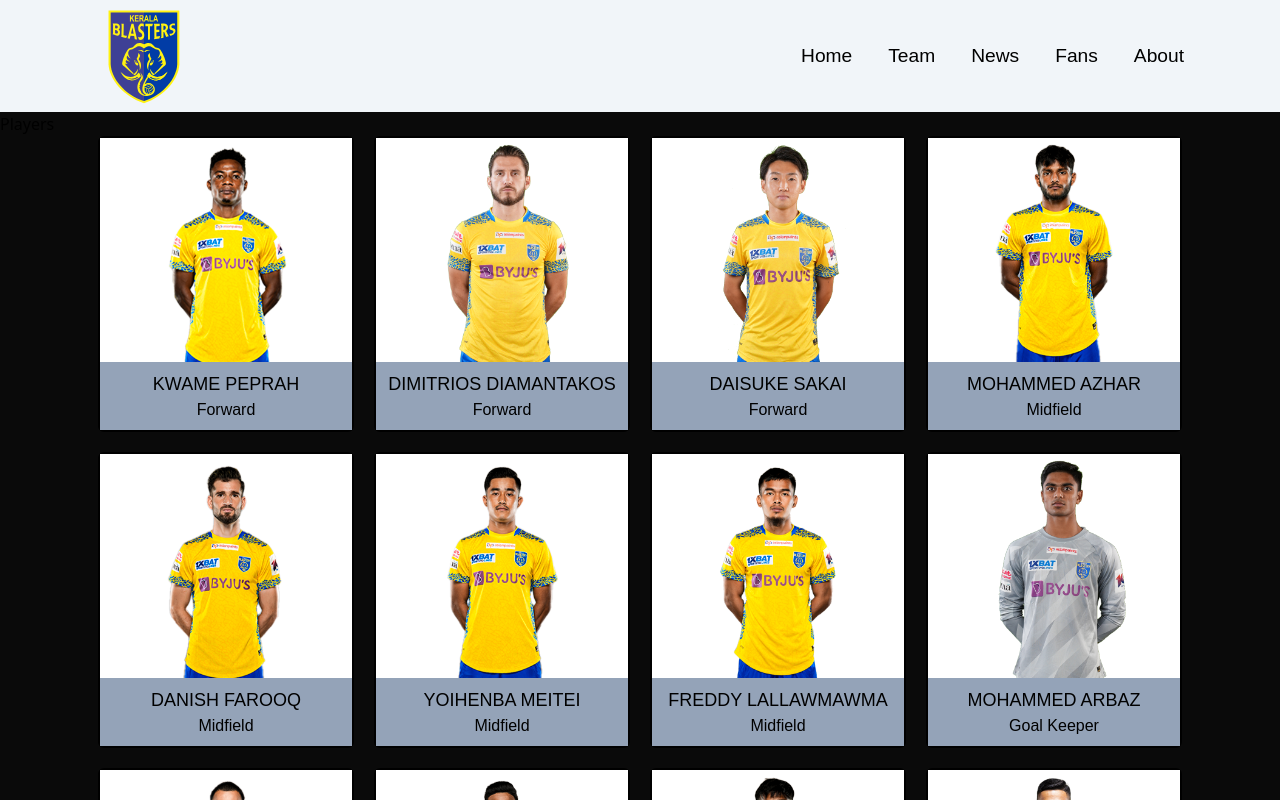
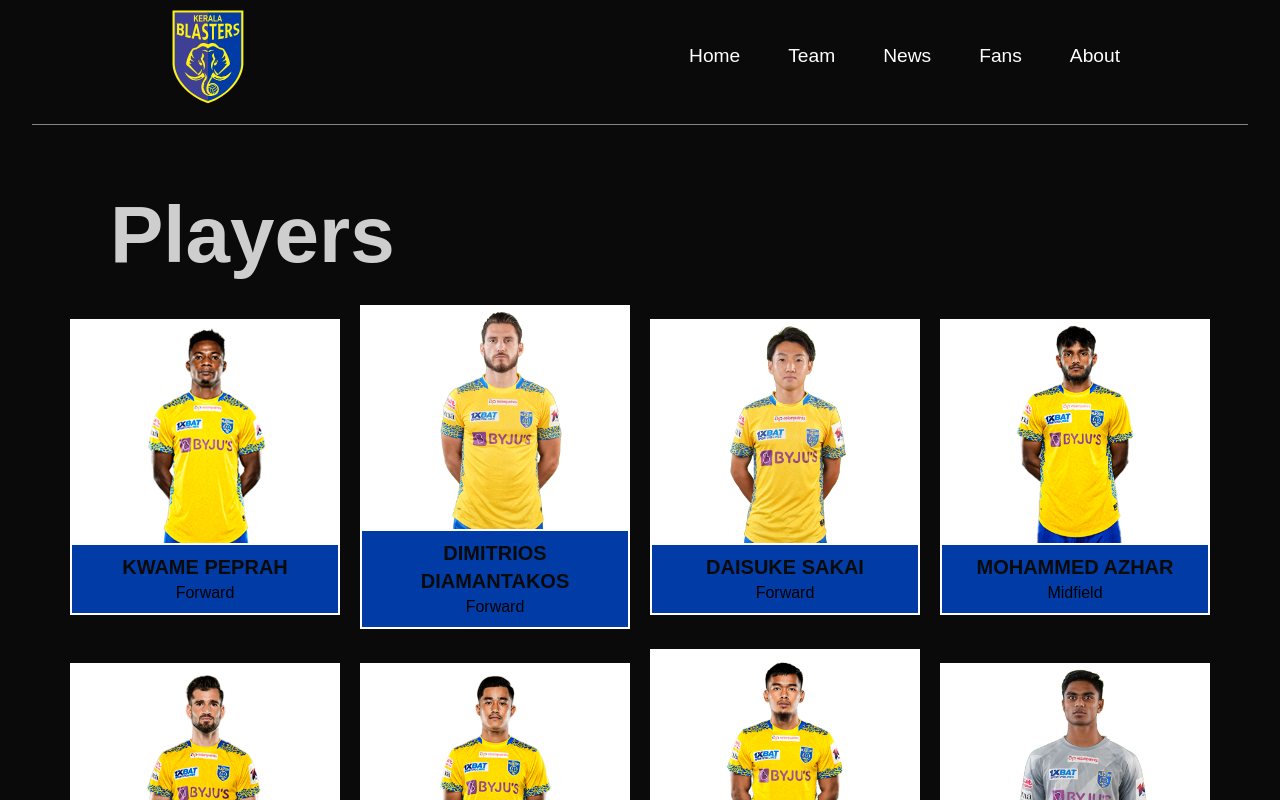
Before and after one commit to Fer-Win/isl-webforteam, a Next.js app: page /team in a window 1280 px wide. Shown: the top 800 px of the page. Built offline with nearby package versions, Linux system fonts and the light colour scheme; a web font is replaced by a local one.

Commit message:
footer* navbar update

```diff
--- a/src/app/globals.css
+++ b/src/app/globals.css
@@ -65,8 +65,16 @@
 .parallax-text{
   font-size: smaller;
 }
+.title{
+  color: white;
+
+  margin-left: 110px;
+  margin-top: 50px;
+  margin-bottom: 10px;
+}
 .link{
   font-size: larger;
+  color:white;
 }
 section {
   padding-top: 85vh;
--- a/src/app/player/[id]/page.tsx
+++ b/src/app/player/[id]/page.tsx
@@ -11,9 +11,18 @@
         data.map((player)=>{
           if(player.name == decodeURIComponent(params.id)){
             return (
-              <main className="flex bg-black h-[600px]" key={player.id}>
-                <div className="w-[60%] bg-red-700 "> hey there</div>
-                <div className="w-[40%] bg-[#013ca6] overflow-hidden relative " >
+              <main className="flex h-[550px] my-10 mx-28" key={player.id}>
+                 {/* <div className="title font-familjen font-bold text-[5rem] opacity-80">Player Info</div> */}
+                <div className="w-[60%] border-2 border-stone-50  ">
+                  <div className="">
+                    <div>{player.stats.position}</div>
+                    <div>{player.name}</div>
+                  </div>
+                  <div>{player.stats.nationality}</div>
+                  <div>{player.stats.age}</div>
+                  <div>{player.stats.height}</div>
+                </div>
+                <div className="w-[40%] bg-[#013ca6] border-2 border-stone-50 overflow-hidden relative " >
                 <img src="/kbfc_logo.svg" alt="" className="player-bg w-96 opacity-50" />
                 <img src={player.image} alt="" className="z-40 absolute" />
 
--- a/src/app/team/page.tsx
+++ b/src/app/team/page.tsx
@@ -8,9 +8,9 @@
   return (
     <main>
       <NavBar></NavBar>
-    <div className="title">Players</div>
+    <div className="title font-familjen font-bold text-[5rem] opacity-80">Players</div>
     <PlayerSection></PlayerSection>
-    <div className="title">Coaches</div>
+    <div className="title font-familjen font-bold text-[5rem]">Coaches</div>
     <CoachSection></CoachSection>
     <Footer></Footer>
     </main>
--- a/src/components/CoachSection.tsx
+++ b/src/components/CoachSection.tsx
@@ -4,7 +4,7 @@
 
 const CoachSection = () => {
   return (
-    <div className='flex gap-5 justify-center items-center flex-wrap my-11'>
+    <div className='flex gap-5 justify-center items-center flex-wrap '>
       {data.map((player)=>{
         return <CoachCard key={player.id} image={player.image} name={player.name} position={player.position} nationality={player.nationality}></CoachCard>
       })}
--- a/src/components/Footer.tsx
+++ b/src/components/Footer.tsx
@@ -3,7 +3,7 @@
 const Footer = () => {
   return (
     <div className="text-white  static bottom-0 mt-14 flex flex-col justify-center items-center font-familjen">
-      <div className="w-[95%] h-[1px] bg-white text-center"></div>
+      <div className="w-[95%] h-[1px] bg-white text-center opacity-50"></div>
       <div className="flex flex-row justify-around items-center py-4 w-full">
         <div className="flex flex-col justify-center items-center">
         <Image src="/kbfc_logo.svg" alt="KBFC Logo" height={130} width={130} />
--- a/src/components/NavBar.tsx
+++ b/src/components/NavBar.tsx
@@ -12,10 +12,13 @@
   return (
 
 
-      <div className="  h-28 flex flex-row justify-between items-center sm:px-24 py-2 px-2 bg-slate-100">
+     <div className="flex flex-col w-full items-center">
+       <div className="  h-28 flex w-[90%] flex-row justify-between items-center sm:px-24 py-2 px-2">
         <Image src="/kbfc_logo.svg" alt="KFC Logo" height={100} width={100} className="w-16 sm:w-24"/>
         <NavList></NavList>
       </div>
+      <div className="w-[95%] h-[1px] bg-white text-cente mt-3 opacity-50"></div>
+     </div>
 
   )
 }
--- a/src/components/NavList.tsx
+++ b/src/components/NavList.tsx
@@ -7,8 +7,8 @@
 
   return (
     <div >
-         <div className=" hidden md:flex flex-row gap-9 items-center  font-familjen">
-          <Link href="/" passHref className="link">Home</Link>
+         <div className=" hidden md:flex flex-row gap-12 items-center  font-familjen">
+          <Link href="/" passHref className="link ">Home</Link>
         <Link href="./team" passHref className="link">Team</Link>
 
         <Link href="./news" passHref className="link">News</Link>
--- a/src/components/PlayerCard.tsx
+++ b/src/components/PlayerCard.tsx
@@ -14,13 +14,13 @@
 
 const PlayerCard: React.FC<PlayerCardProps> = ({  image, name, stats }) => {
   return (
-    <a href={`/player/${name}`} className='group'>
-       <div className='border-2 border-black  w-64 rounded-md '>
+    <a href={`/player/${name}`} className='group hover:rounded-md'>
+       <div className='  overflow-hidden w-[270px] hover:rounded-md transition-all ease-out duration-500 group '>
      <div className="image-container bg-white h-56 overflow-hidden items-center flex justify-center" >
        <img src={image} alt={`${name} picture`} className=' transition-all h-[250px] duration-500 ease-in-out hover:h-[300px] mx-0 my-auto group-hover:mb-14' />
      </div>
-     <div className='flex flex-col px-3 py-2 bg-slate-400 font-familjen'>
-     <h1 className='text-lg align-middle text-center'>{name}</h1>
+     <div className='flex flex-col px-3 py-2 bg-[#013ca6] border-2 border-white font-familjen group-hover:rounded-b-md transition-all ease-in duration-500'>
+     <h1 className='text-xl align-middle text-center  text-[#0a0a0a] font-bold'>{name}</h1>
       <ul>
         <li className='text-center'>{stats.position}</li>
 
```
